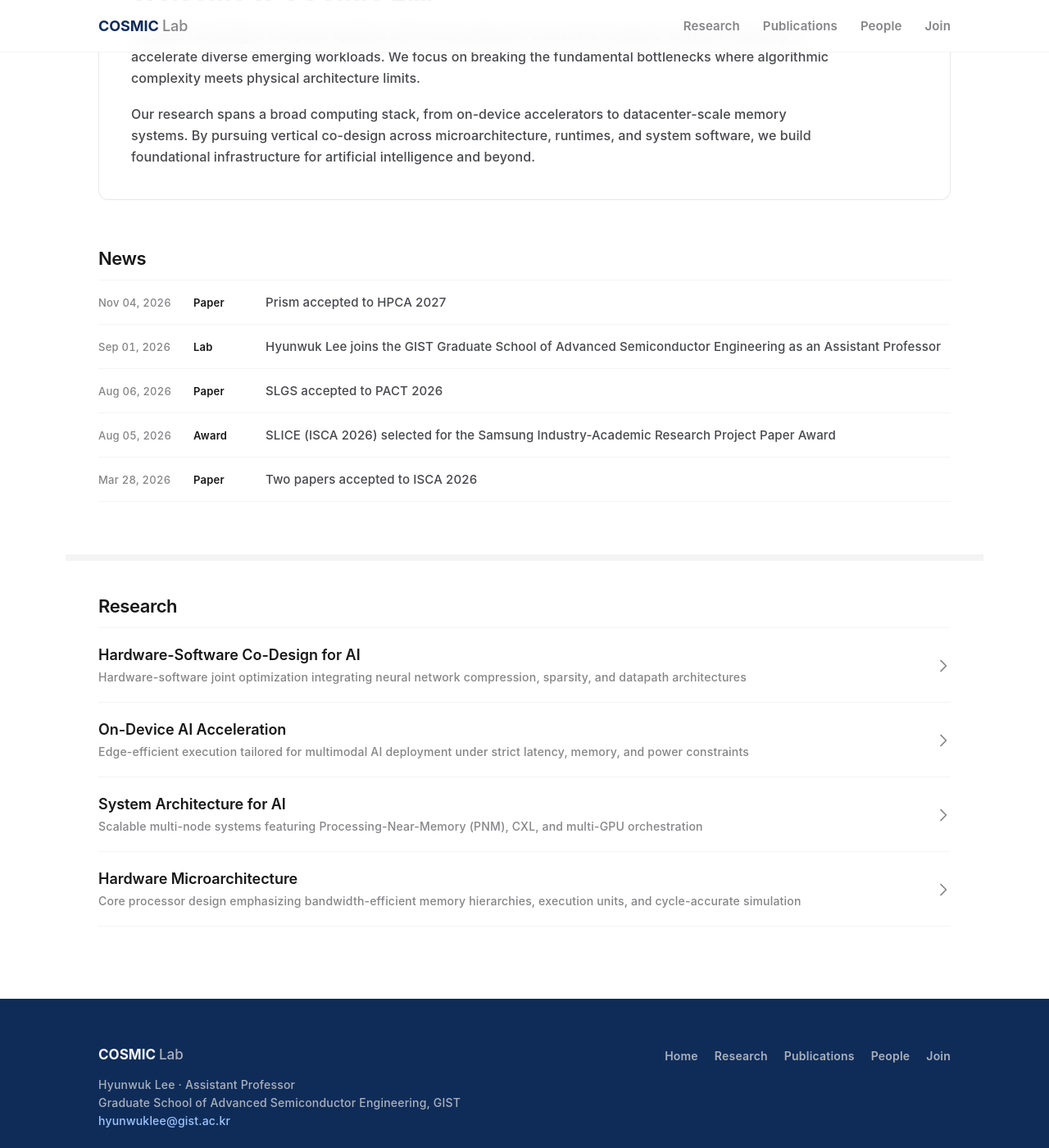
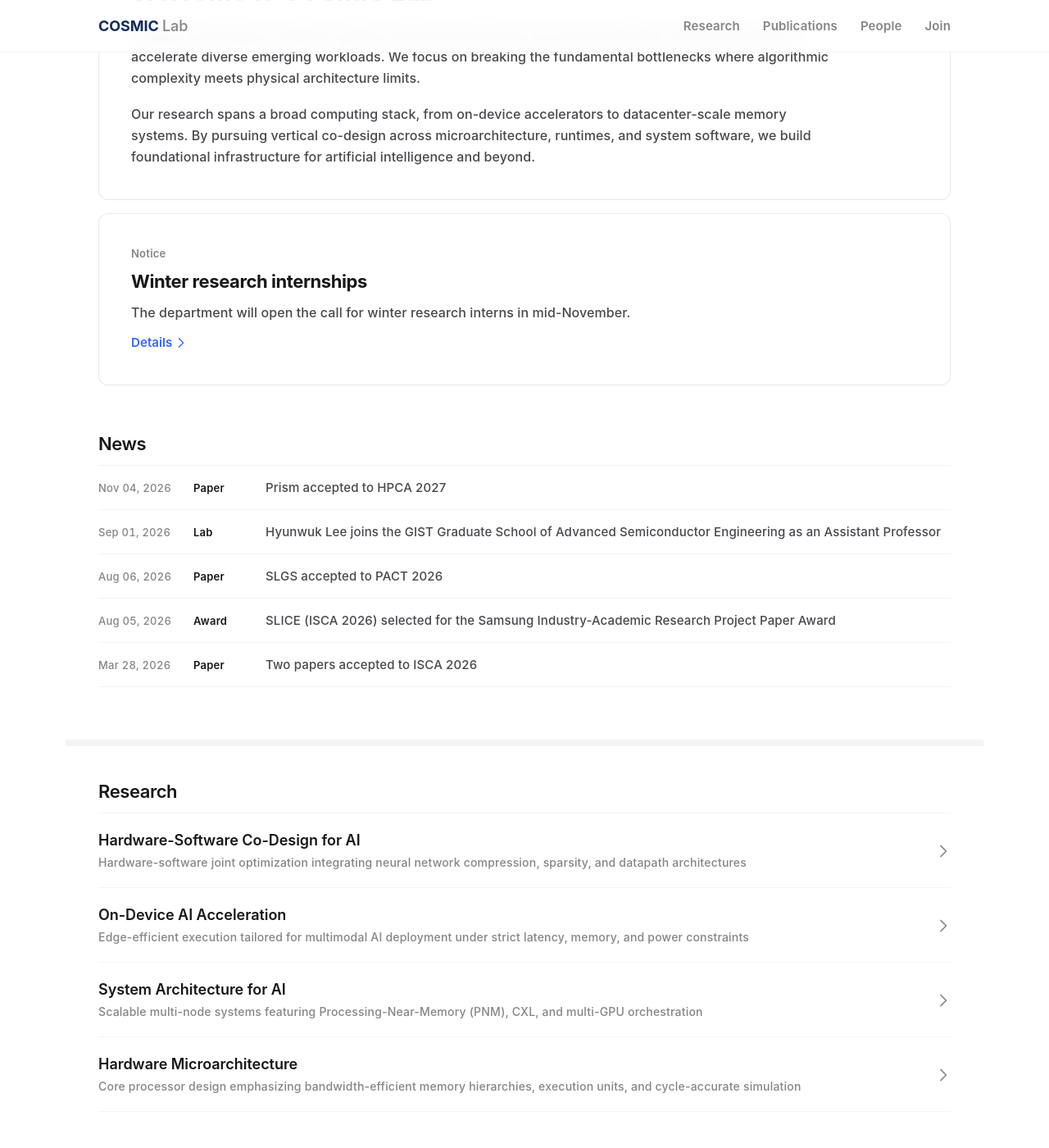
Before and after one commit to thecosmiclab/thecosmiclab.github.io, a Jekyll site: the page built from index.html, in a window 1280 px wide and 1400 px high, scrolled down 432 px. Shown: the whole window at 82% size. Built offline with Jekyll 4.4.1, drawn with Linux system fonts in a browser that asks for light colours; some web fonts are replaced.

Commit message:
Add a notice card under Welcome on the homepage
The card announces the mid-November winter internship call and links to
the internship section on Join. It reads from lab.home_notice in
_config.yml; emptying `text` removes it.

Co-Authored-By: Claude Opus 5.5 <noreply@anthropic.com>

```diff
--- a/_config.yml
+++ b/_config.yml
@@ -80,6 +80,17 @@ lab:
 
   # Subject-line tag applicants are asked to use.
   subject_tag: "GIST Application"
+  # A notice card under the Welcome card on the homepage. Leave `text` empty
+  # and the card disappears. `href` is a site path or a full URL.
+  home_notice:
+    label: "Notice"
+    title: "Winter research internships"
+    text: >-
+      The department will open the call for winter research interns in
+      mid-November.
+    link_label: "Details"
+    href: "/join/#internship"
+
   # GIST's official summer and winter undergraduate research internship
   # program, promoted on the Join page. When set, the program name there links
   # to it; leave empty and it stays plain text.
--- a/assets/css/main.css
+++ b/assets/css/main.css
@@ -318,6 +318,11 @@ main{flex:1}
    Home
    ========================================================================== */
 .band{margin:48px 0 0;padding:40px;border-radius:var(--r12)}
+.band.notice{margin-top:16px}
+.band.notice .stack{gap:10px}
+.notice-label{font-size:13px;line-height:18px;letter-spacing:0.0194em;font-weight:600;color:var(--slate)}
+.notice-t{font-size:22px;line-height:30px;letter-spacing:-0.0194em;font-weight:700;color:var(--ink);text-wrap:pretty}
+.notice-link{display:inline-flex;align-items:center;gap:2px;font-size:15px;line-height:24px;font-weight:600}
 .band .lead-h{font-size:32px;line-height:44px;letter-spacing:-0.0253em;font-weight:700;color:var(--ink);text-wrap:pretty}
 /* One measure for the whole card, so the headline and the paragraphs wrap on
    the same line length instead of the paragraphs breaking earlier. */
@@ -579,7 +584,7 @@ main{flex:1}
   .promo .cta{height:auto;min-height:44px;white-space:normal;text-align:center}
   .foot .cols{grid-template-columns:1fr;gap:28px}
   /* Every interactive element clears 44px on touch. */
-  .tap,.linkrow a,.row-work a,.grid-pub .links a,.foot nav a,.gut a[href^="mailto:"]{
+  .tap,.notice-link,.linkrow a,.row-work a,.grid-pub .links a,.foot nav a,.gut a[href^="mailto:"]{
     display:inline-flex;align-items:center;min-height:44px}
 }
 @media (max-width:479px){
--- a/index.html
+++ b/index.html
@@ -34,6 +34,20 @@ intro_body:
         {%- endfor -%}
       </div>
     </div>
+    {%- assign notice = site.lab.home_notice -%}
+    {%- if notice.text and notice.text != "" -%}
+    {%- if notice.href contains "://" %}{% assign notice_href = notice.href %}{% else %}{% assign notice_href = notice.href | relative_url %}{% endif %}
+    <div class="band frame notice">
+      <div class="stack">
+        <p class="notice-label">{{ notice.label }}</p>
+        <p class="notice-t">{{ notice.title }}</p>
+        <p class="body">{{ notice.text }}</p>
+        {%- if notice.href and notice.href != "" %}
+        <p><a class="notice-link" href="{{ notice_href }}"{% include external.html href=notice_href %}>{{ notice.link_label }}<span aria-hidden="true">{% include icon.html name="ChevronRight" size=16 %}</span></a></p>
+        {%- endif %}
+      </div>
+    </div>
+    {%- endif %}
   </div>
 
   <div class="gut home-body">
```
